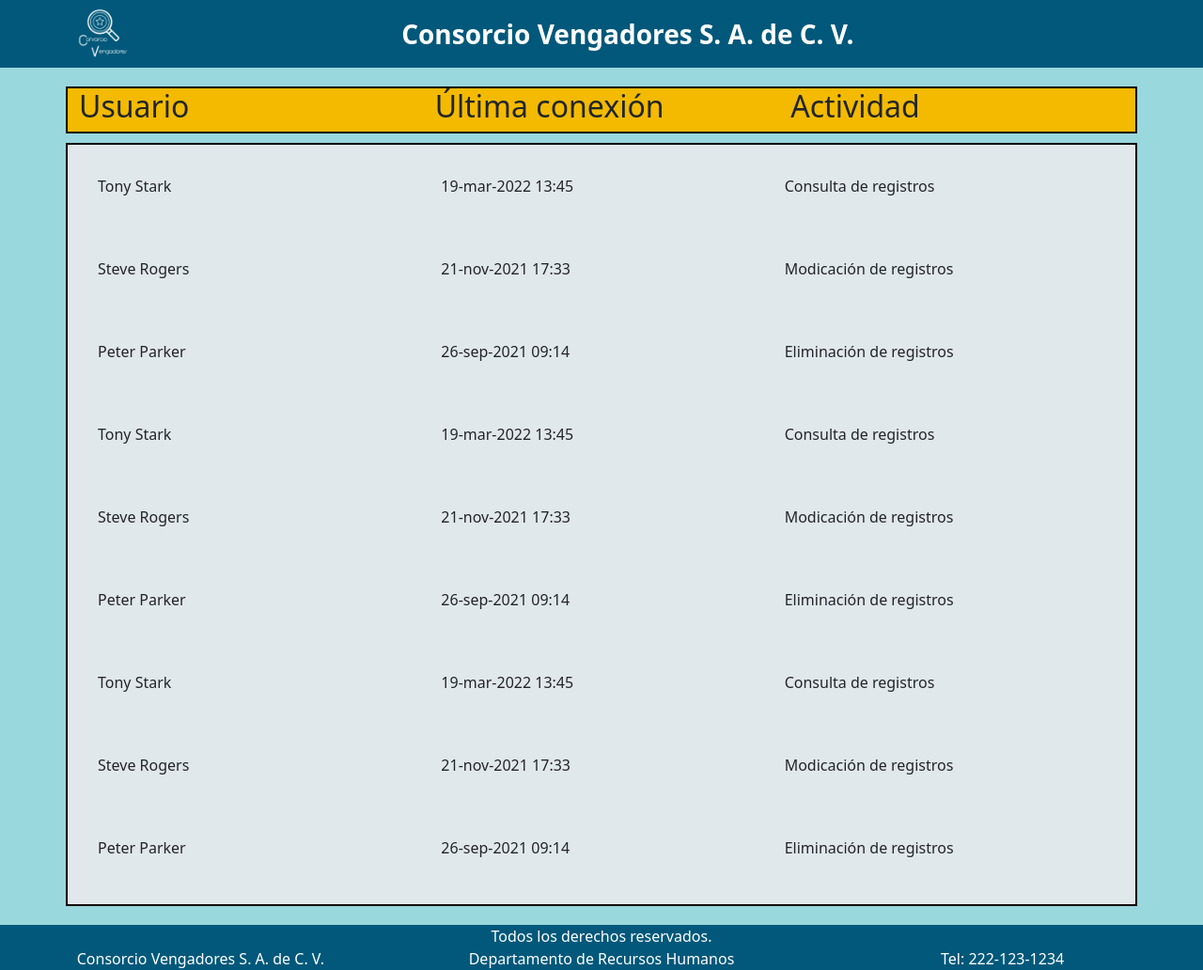
After one commit to FernandoEliasGonzalezOrtega/ProyectoFinalDW, a PHP site: page /historial.html in a window 1280 px wide. The commit adds this page. Shown: the whole page at 94% size. Run offline with PHP 8.4, Linux system fonts and the light colour scheme.

Commit message:
Creación de página del historial
Primera versión de la página para ver el historial de actividad en el sitio web, con registro básico de usuarios, hora de ingreso y actividad.

```diff
--- a/css/styles.css
+++ b/css/styles.css
@@ -75,3 +75,16 @@
     width: 95%;
     border: 1px solid black;
 }
+
+.history {
+  border: 2px solid black;
+  margin: 20px auto 0 auto;
+  background-color: #f3ba00;
+}
+
+.history-t {
+  margin: 10px auto 20px auto;
+  border: 2px solid black;
+  background-color: #e1e8ec;
+  padding: 2rem;
+}
--- /dev/null
+++ b/historial.html
@@ -0,0 +1,92 @@
+<!DOCTYPE html>
+<html>
+
+<head>
+  <meta charset="utf-8">
+  <title>Historial</title>
+  <link rel="stylesheet" href="./css/bootstrap.min.css">
+  <link rel="stylesheet" href="./css/styles.css">
+</head>
+
+<body class="bg-C">
+
+  <!-- Encabezado -->
+  <header>
+    <nav class="navbar navbar-default bg-A font-white">
+      <div class="container">
+        <img src="./img/logo-blanco-nombre.png" alt="logo" width="5%" class="d-inline-block align-text-top">
+        <p class="fs-3 m-auto"><b>Consorcio Vengadores S. A. de C. V.</b></p>
+      </div>
+    </nav>
+  </header>
+
+  <!-- Títulos de tabla -->
+  <div class="container history">
+    <div class="row">
+      <div class="col-sm-4"><h2>Usuario</h2></div>
+      <div class="col-sm-4"><h2>Última conexión</h2></div>
+      <div class="col-sm-4"><h2>Actividad</h2></div>
+    </div>
+  </div>
+
+  <!-- Historial de trabajadores -->
+  <div class="container history-t">
+    <div class="row gy-5"> <!-- Usamos la clase gy-5 para el espaciado vertical de las filas -->
+      <!-- Usuario 1 -->
+      <div class="col-sm-4"><p>Tony Stark</p></div>
+      <div class="col-sm-4"><p>19-mar-2022 13:45</p></div>
+      <div class="col-sm-4"><p>Consulta de registros</p></div>
+      <!-- Usuario 2 -->
+      <div class="col-sm-4"><p>Steve Rogers</p></div>
+      <div class="col-sm-4"><p>21-nov-2021 17:33</p></div>
+      <div class="col-sm-4"><p>Modicación de registros</p></div>
+      <!-- Usuario 3 -->
+      <div class="col-sm-4"><p>Peter Parker</p></div>
+      <div class="col-sm-4"><p>26-sep-2021 09:14</p></div>
+      <div class="col-sm-4"><p>Eliminación de registros</p></div>
+
+      <!-- Usuario 1 -->
+      <div class="col-sm-4"><p>Tony Stark</p></div>
+      <div class="col-sm-4"><p>19-mar-2022 13:45</p></div>
+      <div class="col-sm-4"><p>Consulta de registros</p></div>
+      <!-- Usuario 2 -->
+      <div class="col-sm-4"><p>Steve Rogers</p></div>
+      <div class="col-sm-4"><p>21-nov-2021 17:33</p></div>
+      <div class="col-sm-4"><p>Modicación de registros</p></div>
+      <!-- Usuario 3 -->
+      <div class="col-sm-4"><p>Peter Parker</p></div>
+      <div class="col-sm-4"><p>26-sep-2021 09:14</p></div>
+      <div class="col-sm-4"><p>Eliminación de registros</p></div>
+
+      <!-- Usuario 1 -->
+      <div class="col-sm-4"><p>Tony Stark</p></div>
+      <div class="col-sm-4"><p>19-mar-2022 13:45</p></div>
+      <div class="col-sm-4"><p>Consulta de registros</p></div>
+      <!-- Usuario 2 -->
+      <div class="col-sm-4"><p>Steve Rogers</p></div>
+      <div class="col-sm-4"><p>21-nov-2021 17:33</p></div>
+      <div class="col-sm-4"><p>Modicación de registros</p></div>
+      <!-- Usuario 3 -->
+      <div class="col-sm-4"><p>Peter Parker</p></div>
+      <div class="col-sm-4"><p>26-sep-2021 09:14</p></div>
+      <div class="col-sm-4"><p>Eliminación de registros</p></div>
+    </div>
+  </div>
+
+  <!-- Pie de página -->
+  <footer class="bg-A text-center fs-6 sticky-bottom font-white">
+    <div class="container-fluid">
+      <div class="row">
+        <div class="col-md-12">Todos los derechos reservados.</div>
+      </div>
+      <div class="row">
+        <div class="col-md-4">Consorcio Vengadores S. A. de C. V.</div>
+        <div class="col-md-4">Departamento de Recursos Humanos</div>
+        <div class="col-md-4">Tel: 222-123-1234</div>
+      </div>
+    </div>
+  </footer>
+
+</body>
+
+</html>
```
